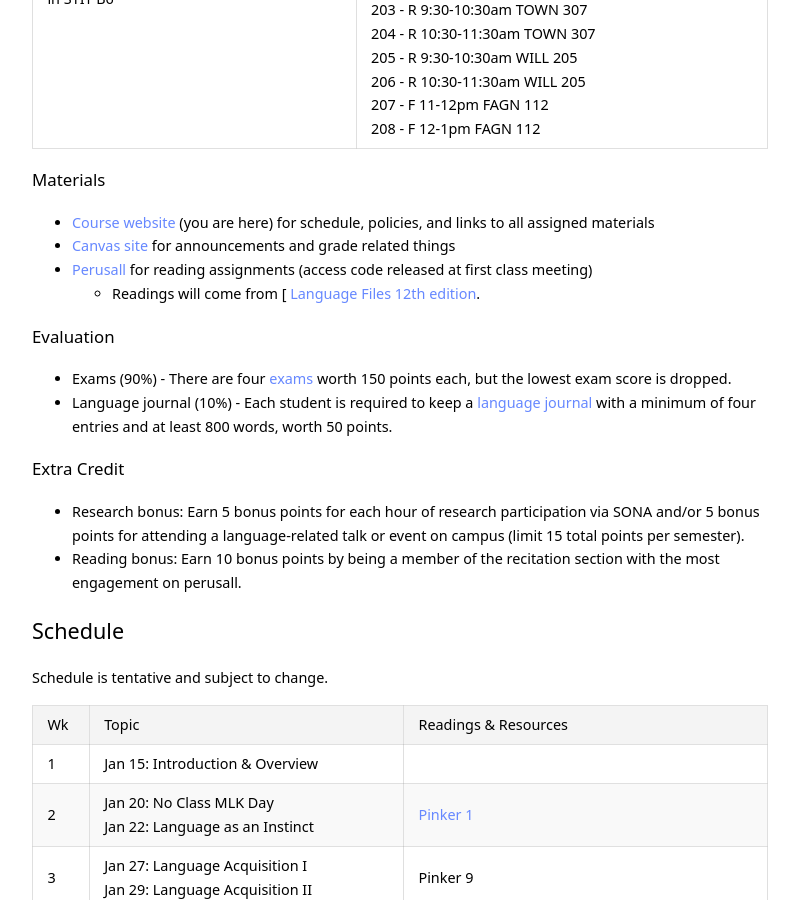
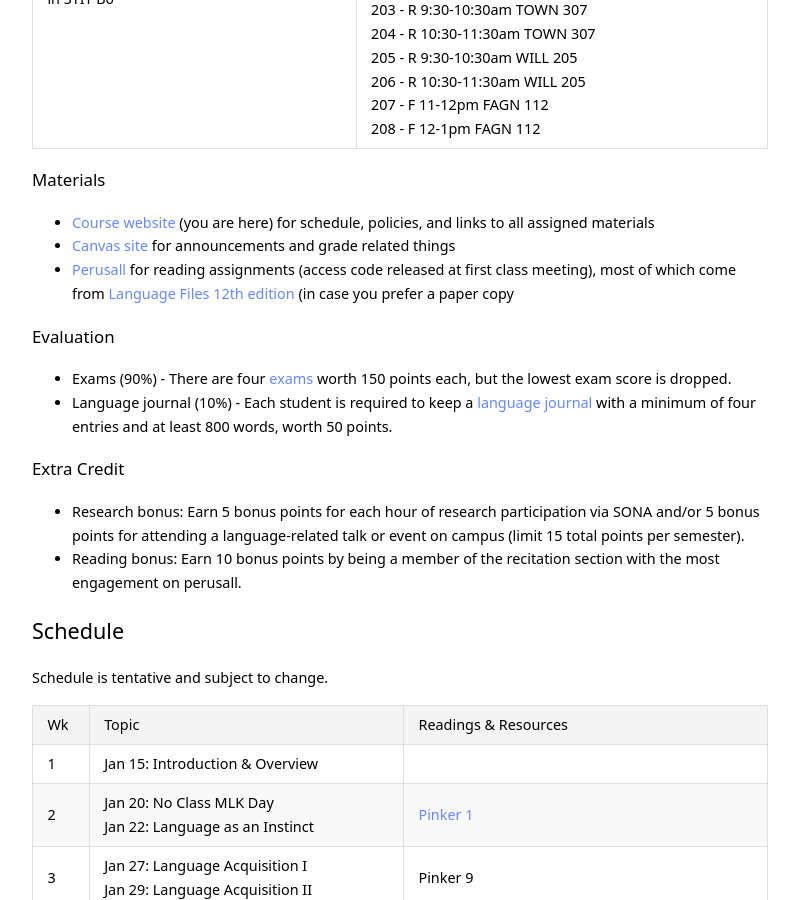
Before and after one commit to kschuler/ling001, a Jekyll site: the page built from index.md, in a window 1280 px wide and 900 px high, scrolled down 940 px. Shown: the whole window, without its empty margins (240-1039 px from the left). Built offline with Jekyll 4.4.1, drawn with Linux system fonts in a browser that asks for light colours.

Commit message:
index.md updated from https://stackedit.io/

```diff
--- a/index.md
+++ b/index.md
@@ -32,8 +32,7 @@ M & W 12-1pm with Katie<br>in STIT B6<br><br><br><br><br><br> | 201 - R 9:30-10:
 
 - **[Course website](index.html)** (you are here) for schedule, policies, and links to all assigned materials
 - **[Canvas site](https://canvas.upenn.edu/courses/1489351)** for announcements and grade related things
-- **[Perusall](https://app.perusall.com/courses/intro-to-linguistics-1)** for reading assignments (access code released at first class meeting)
-  - Readings will come from [ [Language Files 12th edition](https://ohiostatepress.org/books/titles/9780814252703.html).
+- **[Perusall](https://app.perusall.com/courses/intro-to-linguistics-1)** for reading assignments (access code released at first class meeting), most of which come from [Language Files 12th edition](https://ohiostatepress.org/books/titles/9780814252703.html) (in case you prefer a paper copy
 
 ### Evaluation
 - **Exams (90%)** - There are four [exams](#exams) worth 150 points each, but the lowest exam score is dropped.
```
Also changed, not shown: other parts of index.md (+1 -1 lines).
